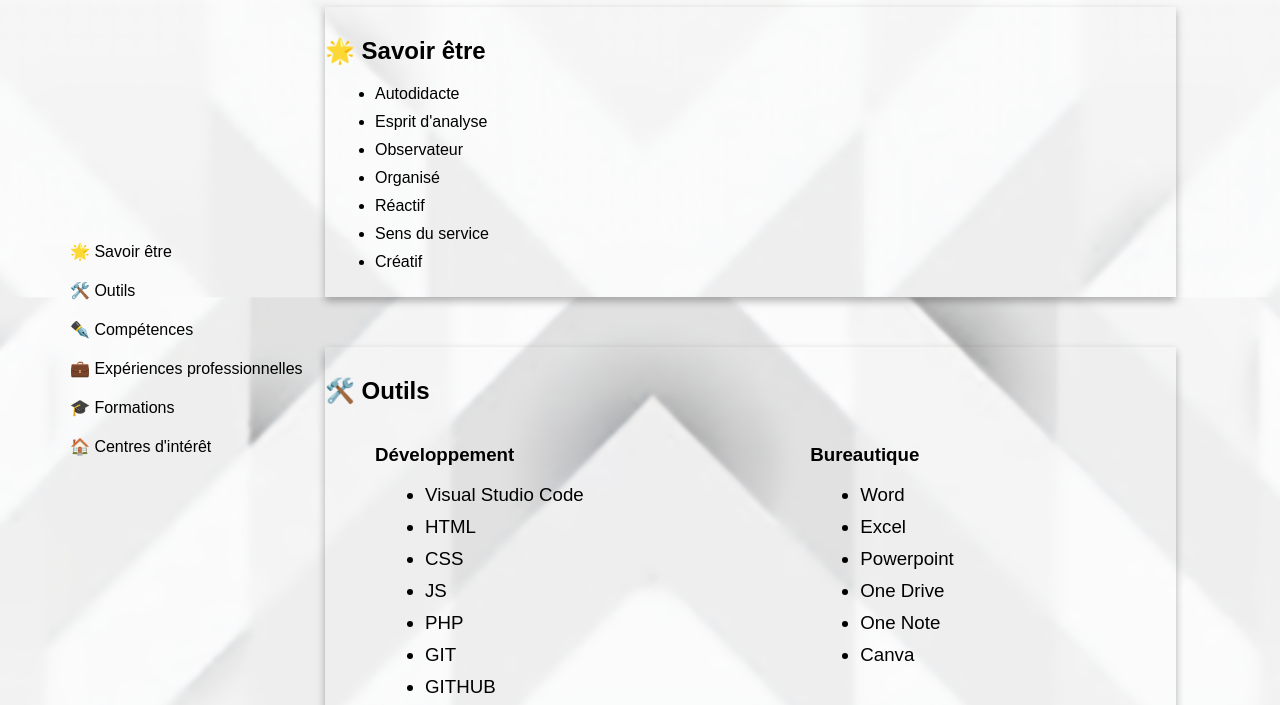
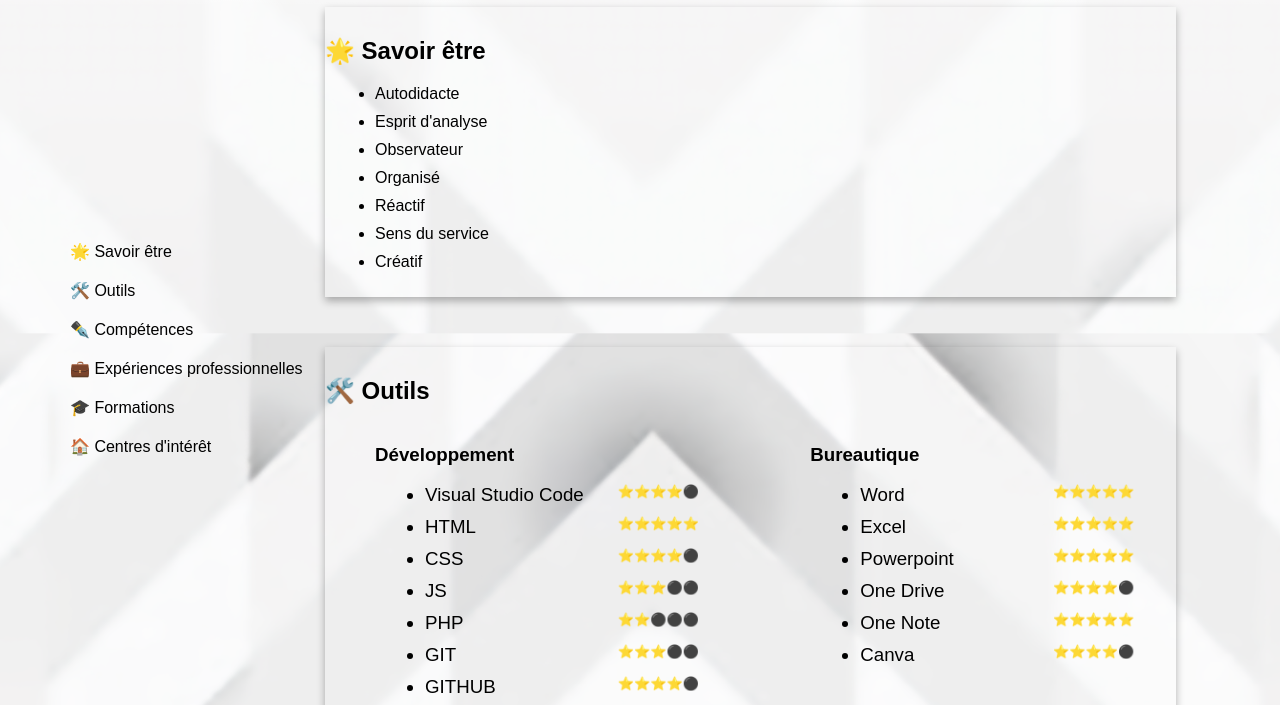
Before and after one commit to Quentinrma/Portfolio---Accueil, a plain HTML site: page pages/CV.html in a window 1280 px wide. Shown: the part 88-793 px from the top of the page. Drawn offline with Linux system fonts and the light colour scheme.

Commit message:
Refactor CV data structure to include skill levels and update rendering logic for improved display

```diff
--- a/pages/data/CV.json
+++ b/pages/data/CV.json
@@ -22,25 +22,25 @@
         {
           "subTitle": "Développement",
           "items": [
-              "Visual Studio Code",
-              "HTML",
-              "CSS",
-              "JS",
-              "PHP",
-              "GIT",
-              "GITHUB",
-              "REACT"
+            { "name": "Visual Studio Code", "niveau": 4 },
+            { "name": "HTML", "niveau": 5 },
+            { "name": "CSS", "niveau": 4 },
+            { "name": "JS", "niveau": 3 },
+            { "name": "PHP", "niveau": 2 },
+            { "name": "GIT", "niveau": 3 },
+            { "name": "GITHUB", "niveau": 4 },
+            { "name": "REACT", "niveau": 3 }
           ]
         },
         {
           "subTitle": "Bureautique",
           "items": [
-              "Word",
-              "Excel",
-              "Powerpoint",
-              "One Drive",
-              "One Note",
-              "Canva"
+            { "name": "Word", "niveau": 5 },
+            { "name": "Excel", "niveau": 5 },
+            { "name": "Powerpoint", "niveau": 5 },
+            { "name": "One Drive", "niveau": 4 },
+            { "name": "One Note", "niveau": 5 },
+            { "name": "Canva", "niveau": 4 }
           ]
         }
       ]
--- a/pages/scripts/CV.js
+++ b/pages/scripts/CV.js
@@ -48,7 +48,13 @@ function generatePage(cvData) {
         const ul = document.createElement("ul");
         subSection.items.forEach((item) => {
           const li = document.createElement("li");
-          li.textContent = item;
+          if (item.name && item.niveau) {
+            const stars = '⭐'.repeat(item.niveau);
+            const circles = '⚫'.repeat(5 - item.niveau);
+            li.innerHTML = `${item.name} <span class="stars">${stars}${circles}</span>`;
+          } else {
+            li.textContent = item;
+          }
           ul.appendChild(li);
         });
 
@@ -59,7 +65,6 @@ function generatePage(cvData) {
     container.appendChild(sectionDiv);
   });
 }
-
 function generateNav(cvData) {
   // Fonction pour générer la navigation du CV
   const nav = document.getElementById("cv-nav");
--- a/pages/styles/CV.css
+++ b/pages/styles/CV.css
@@ -53,12 +53,18 @@
 }
 .CV-section ul {
   padding: 0;
-  width: 100%;
+  max-width: 75%;
   margin-left: 50px;
 }
 .CV-section ul li {
   margin: 10px 0;
   font-weight: normal;
+}
+.stars {
+  display: inline-flex;
+  font-size: 13px;
+  float: right;
+  align-items: center;
 }
 @media screen and (max-width: 1024px) {
   .grid {
```
Lines whose indentation alone changed are shown as unchanged.
